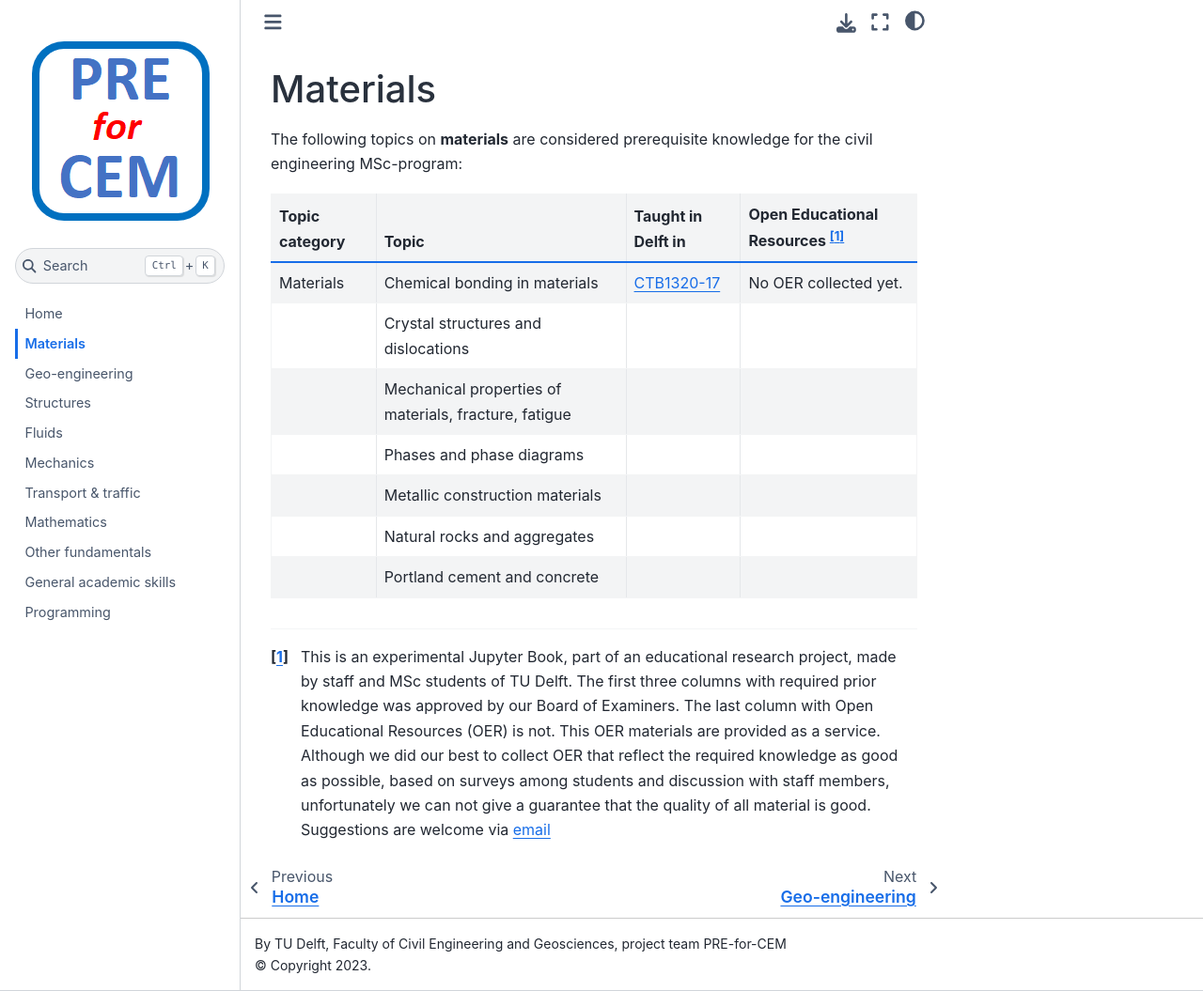
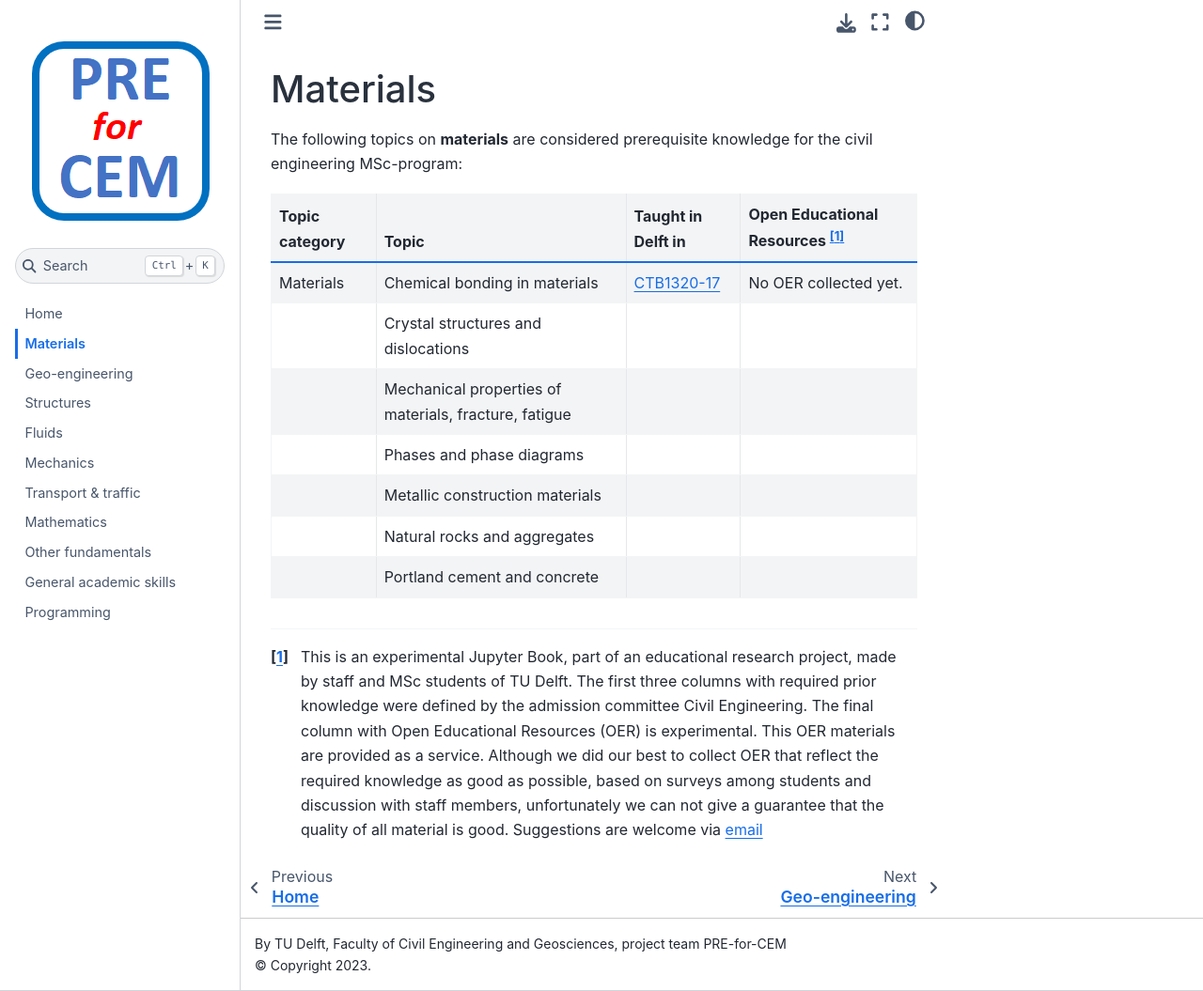
Before and after one commit to TUDelft-CITG/pre-for-cem, a Jupyter Book: the page built from book/contents/materials.md, in a window 1280 px wide and 1055 px high. Shown: the whole window at 94% size. Built offline with Jupyter Book 1.0.4 settings and Sphinx 7.4.7 and the Sphinx Book theme 1.1.4, drawn with Linux system fonts in a browser that asks for light colours.

Commit message:
Update materials.md

```diff
--- a/book/contents/materials.md
+++ b/book/contents/materials.md
@@ -12,4 +12,4 @@
 |                      | Natural rocks and aggregates                                                                                                                                        |                                 |
 |                      | Portland cement and concrete                                                                                                                                        |                                 |     |
 
-[^1]: This is an experimental Jupyter Book, part of an educational research project, made by staff and MSc students of TU Delft. The first three columns with required prior knowledge was approved by our Board of Examiners. The last column with Open Educational Resources (OER) is not. This OER materials are provided as a service. Although we did our best to collect OER that reflect the required knowledge as good as possible, based on surveys among students and discussion with staff members, unfortunately we can not give a guarantee that the quality of all material is good. Suggestions are welcome via [email](mailto:h.r.schipper@tudelft.nl?subject=pre-for-cem-geo-suggestions)
+[^1]: This is an experimental Jupyter Book, part of an educational research project, made by staff and MSc students of TU Delft. The first three columns with required prior knowledge were defined by the admission committee Civil Engineering. The final column with Open Educational Resources (OER) is experimental. This OER materials are provided as a service. Although we did our best to collect OER that reflect the required knowledge as good as possible, based on surveys among students and discussion with staff members, unfortunately we can not give a guarantee that the quality of all material is good. Suggestions are welcome via [email](mailto:h.r.schipper@tudelft.nl?subject=pre-for-cem-suggestions)
```
